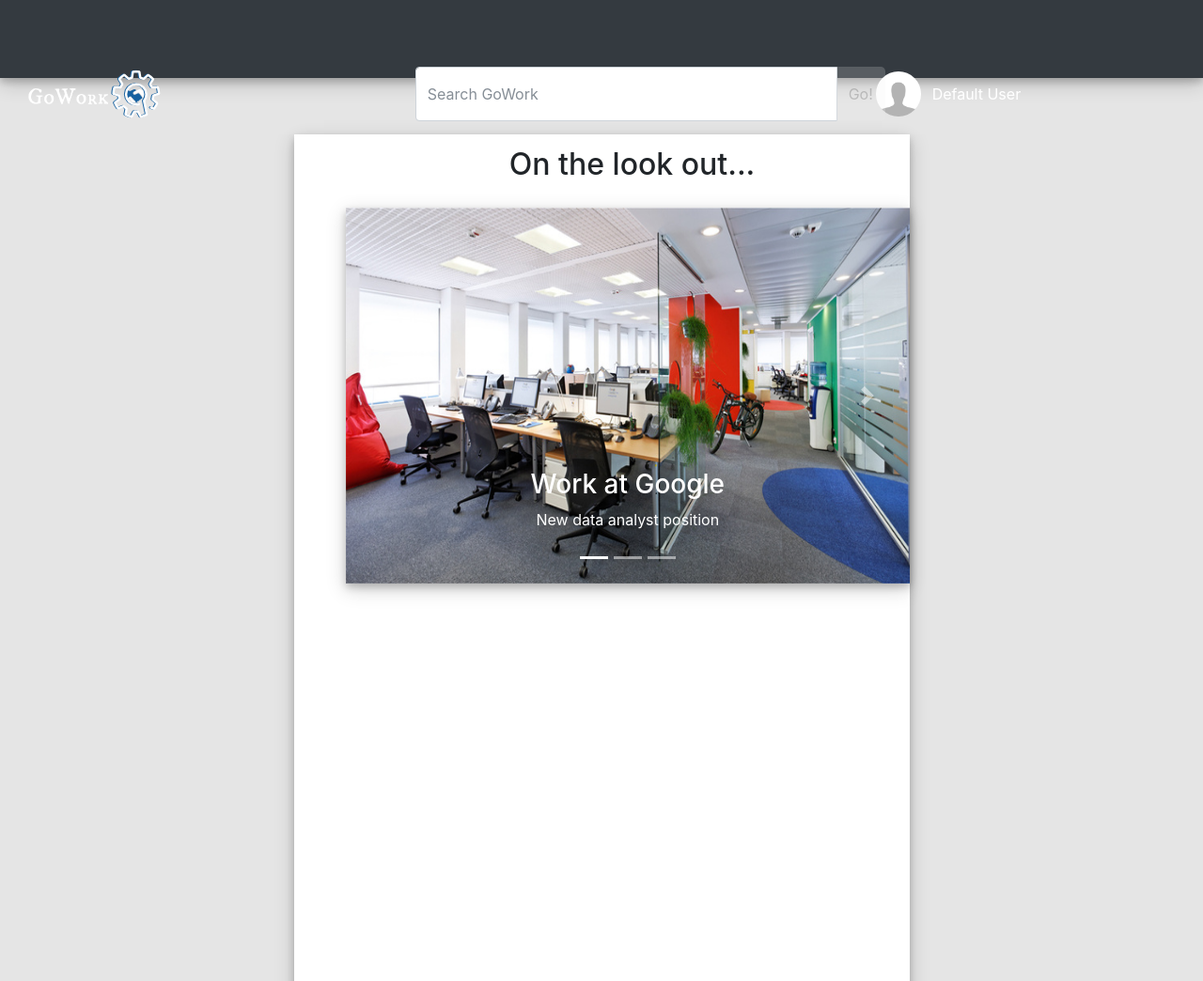
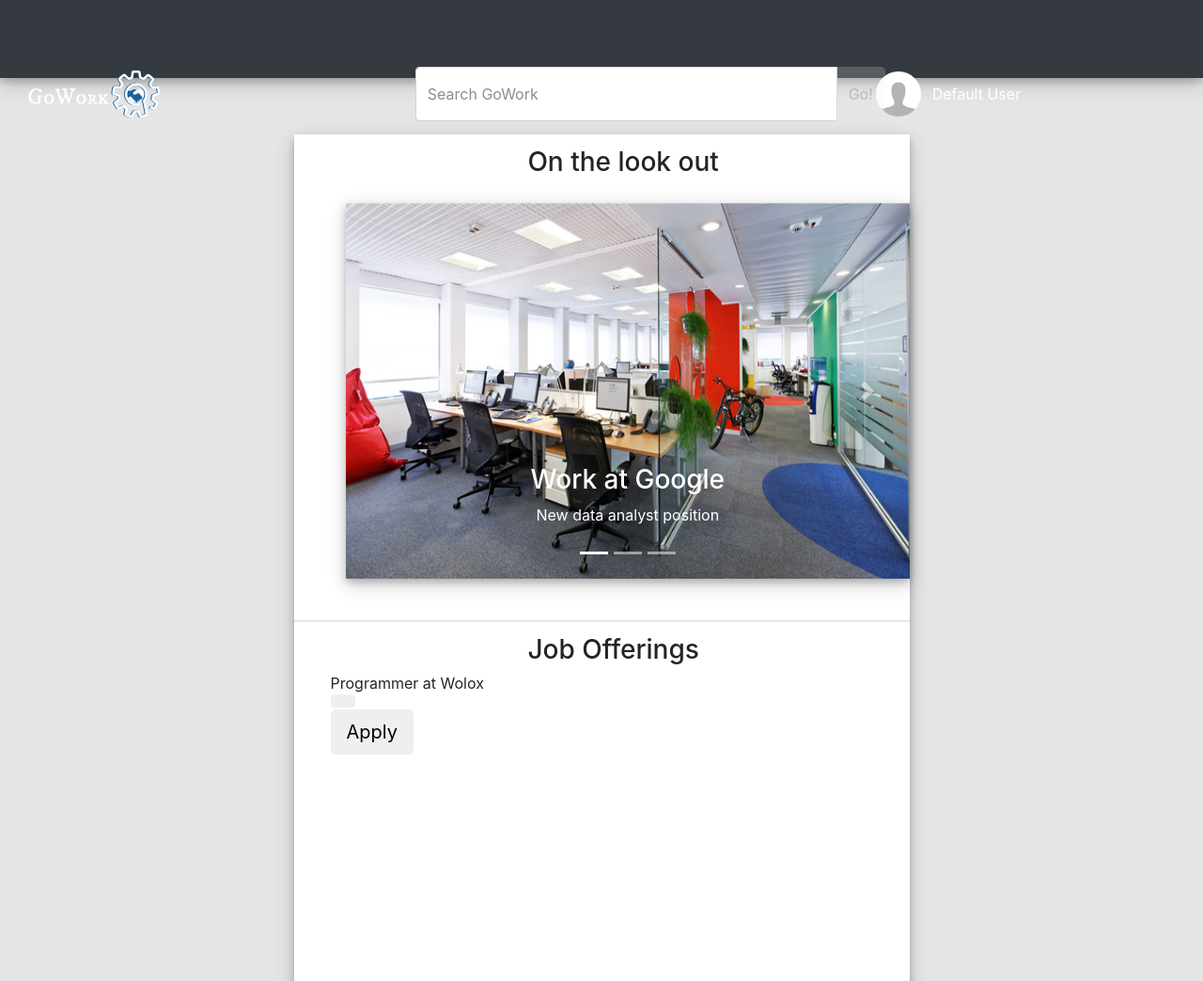
Before and after one commit to jkatan/TPE-GRUPO-8-Bolsa-de-Trabajo, a PHP site: page /employee-mainpage.html in a window 1280 px wide. Shown: the top 1044 px of the page at 94% size. Run offline with PHP 8.4, Linux system fonts and the light colour scheme; some libraries are stand-ins or nearby versions.

Commit message:
progress on mainpage

```diff
--- a/Web/employee-mainpage.html
+++ b/Web/employee-mainpage.html
@@ -4,8 +4,9 @@
     <meta charset="utf-8">
     <meta name="viewport" content="width=device-width, initial-scale=1, shrink-to-fit=no">
     <!-- Bootstrap CSS -->
+    <!-- Latest compiled and minified CSS -->
     <link rel="stylesheet" href="https://maxcdn.bootstrapcdn.com/bootstrap/4.0.0-beta.2/css/bootstrap.min.css" integrity="sha384-PsH8R72JQ3SOdhVi3uxftmaW6Vc51MKb0q5P2rRUpPvrszuE4W1povHYgTpBfshb" crossorigin="anonymous">
-    <link rel=StyleSheet href="stylesheet.css" type="text/css" media=screen>
+    <link rel=StyleSheet href="stylesheet.css" type="text/css">
   </head>
   <body>
       <!-- Navbar content -->
@@ -26,8 +27,8 @@
       <div class="col-sm-3 thatarea"></div>
       <!--CARUSEL-->
       <div class="col-sm-6 notthatarea">
-        <div class="row ">
-          <h2 id="look-out">On the look out...</h2>
+        <div class="row subsection-notthatarea">
+          <h3 id="look-out">On the look out</h3>
           <div id="carouselExampleIndicators" class="carousel slide" data-ride="carousel">
             <ol class="carousel-indicators">
               <li data-target="#carouselExampleIndicators" data-slide-to="0" class="active"></li>
@@ -67,11 +68,34 @@
             </a>
           </div>
         </div>
+        <div class="row">
+          <!--JOB OFFERINGS-->
+          <h3 id="job-offerings">Job Offerings</h3><br>
+          <div id="jobs">
+            <div class="job">
+      				<table>
+      					<tr class="job-title">
+                  <td>Programmer at Wolox</td>
+                </tr>
+      					<tr>
+                  <td>
+                    <button type="button" class="btn btn-default" aria-label="Left Align">
+                      <span class="glyphicons glyphicons-chevron-down"></span>
+                    </button>
+                  </td>
+                </tr>
+      					<tr>
+                  <td><button type="button" class="btn btn-lg">Apply</button></td>
+                </tr>
+      				</table>
+      			</div>
+          </div>
+        </div>
       </div>
       <div class="col-sm-3 thatarea"></div>
     </div>
     <script src="https://code.jquery.com/jquery-3.2.1.slim.min.js" integrity="sha384-KJ3o2DKtIkvYIK3UENzmM7KCkRr/rE9/Qpg6aAZGJwFDMVNA/GpGFF93hXpG5KkN" crossorigin="anonymous"></script>
-    <script src="https://cdnjs.cloudflare.com/ajax/libs/popper.js/1.12.3/umd/popper.min.js" integrity="sha384-vFJXuSJphROIrBnz7yo7oB41mKfc8JzQZiCq4NCceLEaO4IHwicKwpJf9c9IpFgh" crossorigin="anonymous"></script>
-    <script src="https://maxcdn.bootstrapcdn.com/bootstrap/4.0.0-beta.2/js/bootstrap.min.js" integrity="sha384-alpBpkh1PFOepccYVYDB4do5UnbKysX5WZXm3XxPqe5iKTfUKjNkCk9SaVuEZflJ" crossorigin="anonymous"></script>
+   <script src="https://cdnjs.cloudflare.com/ajax/libs/popper.js/1.12.3/umd/popper.min.js" integrity="sha384-vFJXuSJphROIrBnz7yo7oB41mKfc8JzQZiCq4NCceLEaO4IHwicKwpJf9c9IpFgh" crossorigin="anonymous"></script>
+   <script src="https://maxcdn.bootstrapcdn.com/bootstrap/4.0.0-beta.2/js/bootstrap.min.js" integrity="sha384-alpBpkh1PFOepccYVYDB4do5UnbKysX5WZXm3XxPqe5iKTfUKjNkCk9SaVuEZflJ" crossorigin="anonymous"></script>
   </body>
 </html>
--- a/Web/stylesheet.css
+++ b/Web/stylesheet.css
@@ -2,8 +2,6 @@ html,body
 {
     width: 100%;
     height: 100%;
-    margin: 0px;
-    padding: 0px;
     overflow-x: hidden;
 }
 
@@ -74,12 +72,18 @@ html,body
 }
 
 #look-out{
-  margin-left: 35%;
+  margin-left: 38%;
   margin-bottom: 4%;
   margin-top: 2%;
 }
 #subline{
   height: 5%;
+}
+
+#job-offerings{
+  margin-top: 2%;
+  margin-left: 38%;
+  width: 100%;
 }
 
 .carousel-inner{
@@ -97,6 +101,13 @@ html,body
   background-color: rgba(0, 0, 0, 0);
   box-shadow: 0 4px 8px 0 rgba(0, 0, 0, 0.2), 0 6px 20px 0 rgba(0, 0, 0, 0.19);
 }
+
+.subsection-notthatarea{
+  padding-bottom: 7%;
+  border-bottom-width: 2px;
+  border-bottom-style: solid;
+  border-bottom-color: rgba(0, 0, 0, 0.1);
+}
 .lower-links-login{
   border: rgba(0, 0, 0, 0.2);
 }
@@ -113,3 +124,12 @@ html,body
   background-color: rgba(255,255, 255, 0.1);
   height: 100%;
 }
+
+.job{
+  margin-left: 23%;
+  width: 100%;
+}
+
+.job-title{
+  width: 100%;
+}
```
